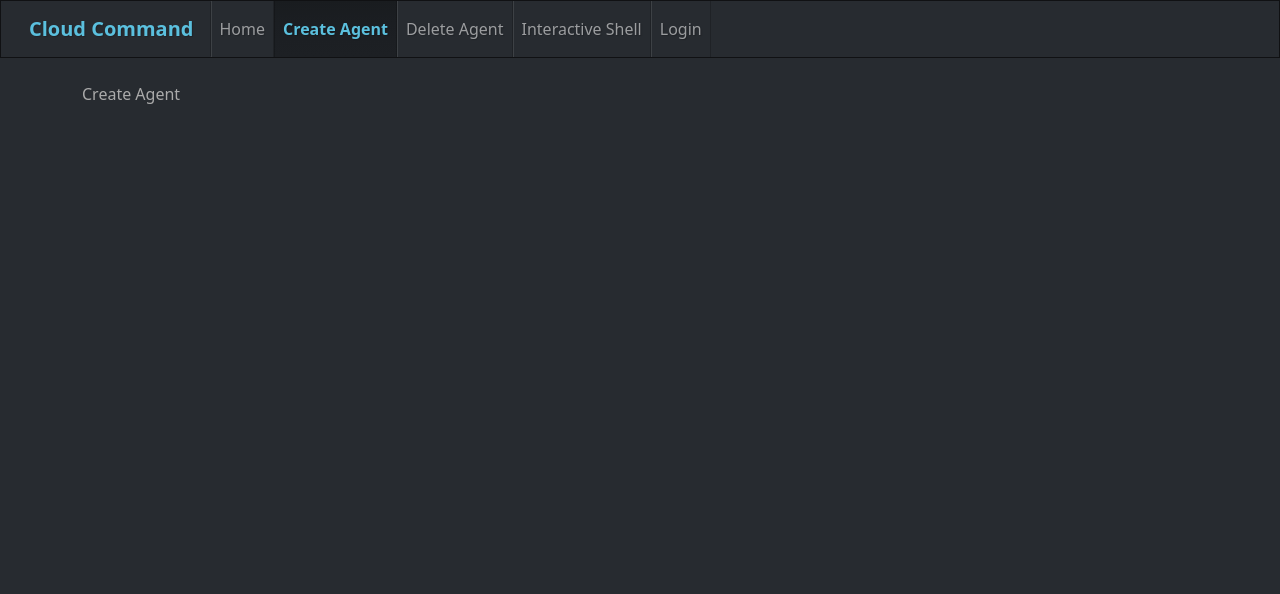
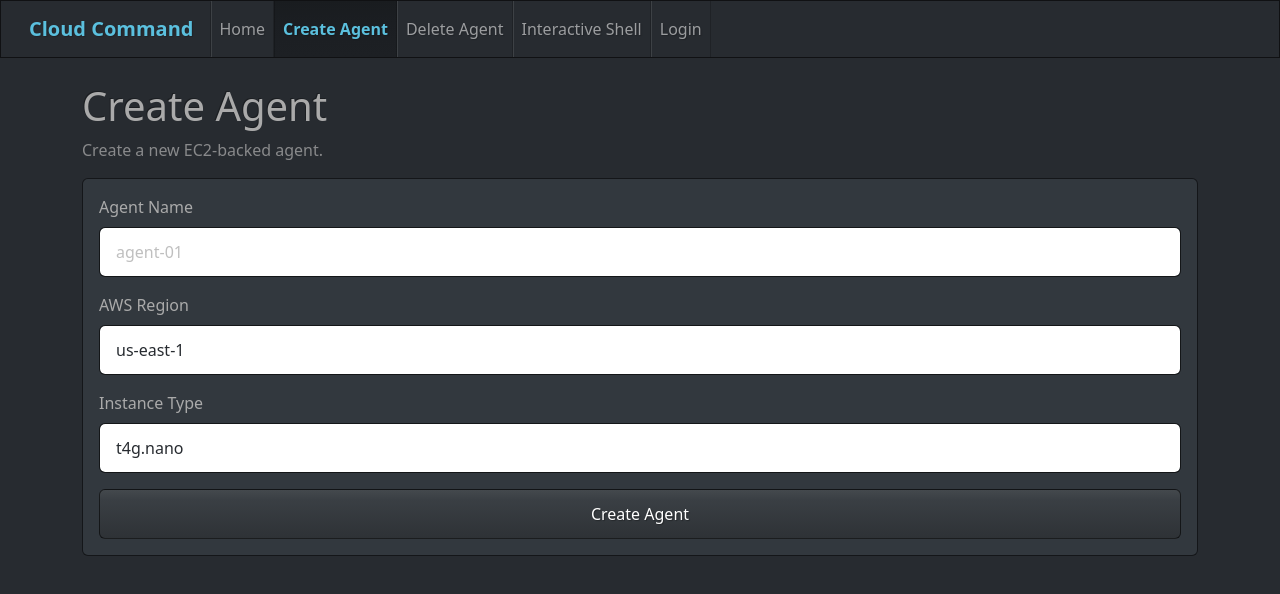
Before and after one commit to Androsh7/cloud_command, a React app in the folder frontend/: page /create_agent in a window 1280 px wide. Shown: the top 594 px of the page. Built offline with nearby package versions, Linux system fonts and the light colour scheme; the HTML template or start-up script is replaced by a standard one.

Commit message:
Created basic create/delete/home pages

```diff
--- a/frontend/src/components/Api.tsx
+++ b/frontend/src/components/Api.tsx
@@ -2,7 +2,6 @@ import axios, { type AxiosRequestConfig } from "axios";
 import {
   AgentModelSchema,
   CommandModelSchema,
-  CreateEC2AgentModelSchema,
   type AgentModel,
 } from "./Models";
 import { ZodType } from "zod";
@@ -26,10 +25,14 @@ export function getAgents(): Promise<AgentModel[]> {
   });
 }
 
-export function createAgent(region: string, instanceType: string) {
-  return axiosZod(CreateEC2AgentModelSchema, {
+export function createAgent(
+  name: string,
+  region: string,
+  instanceType: string,
+) {
+  return api.request<void>({
     method: "POST",
-    url: "/agents",
+    url: `/agent/${name}/create`,
     data: {
       region,
       instance_type: instanceType,
@@ -38,13 +41,13 @@ export function createAgent(region: string, instanceType: string) {
 }
 
 export function deleteAgent(name: string) {
-  return api.delete(`/agents/${name}`);
+  return api.delete(`/agent/${name}/delete`);
 }
 
 export function executeCommand(agentName: string, command: string) {
   return axiosZod(CommandModelSchema, {
     method: "POST",
-    url: `/agents/${agentName}/execute_command`,
+    url: `/agent/${agentName}/command/run`,
     data: {
       command,
     },
--- a/frontend/src/pages/CreateAgent.tsx
+++ b/frontend/src/pages/CreateAgent.tsx
@@ -1,3 +1,104 @@
+import { useState } from "react";
+import { useMutation, useQueryClient } from "@tanstack/react-query";
+import { createAgent } from "../components/Api";
+
 export default function CreateAgent() {
-  return <div className="container mt-4">Create Agent</div>;
+  const queryClient = useQueryClient();
+  const [name, setName] = useState("");
+  const [region, setRegion] = useState("us-east-1");
+  const [instanceType, setInstanceType] = useState("t4g.nano");
+  const [successMessage, setSuccessMessage] = useState<string | null>(null);
+
+  const createAgentMutation = useMutation({
+    mutationFn: ({
+      name,
+      region,
+      instanceType,
+    }: {
+      name: string;
+      region: string;
+      instanceType: string;
+    }) => createAgent(name, region, instanceType),
+    onSuccess: (_, variables) => {
+      queryClient.invalidateQueries({ queryKey: ["agents"] });
+      setSuccessMessage(`Agent creation request sent: ${variables.name}.`);
+    },
+    onError: () => {
+      setSuccessMessage(null);
+    },
+  });
+
+  function handleSubmit(event: React.FormEvent<HTMLFormElement>) {
+    event.preventDefault();
+    createAgentMutation.mutate({ name, region, instanceType });
+  }
+
+  return (
+    <div className="container mt-4">
+      <h1>Create Agent</h1>
+      <p className="text-muted">Create a new EC2-backed agent.</p>
+
+      <form className="card p-3" onSubmit={handleSubmit}>
+        <div className="mb-3">
+          <label className="form-label" htmlFor="name">
+            Agent Name
+          </label>
+          <input
+            id="name"
+            className="form-control"
+            value={name}
+            onChange={(event) => setName(event.target.value)}
+            placeholder="agent-01"
+            required
+          />
+        </div>
+
+        <div className="mb-3">
+          <label className="form-label" htmlFor="region">
+            AWS Region
+          </label>
+          <input
+            id="region"
+            className="form-control"
+            value={region}
+            onChange={(event) => setRegion(event.target.value)}
+            placeholder="us-east-1"
+            required
+          />
+        </div>
+
+        <div className="mb-3">
+          <label className="form-label" htmlFor="instanceType">
+            Instance Type
+          </label>
+          <input
+            id="instanceType"
+            className="form-control"
+            value={instanceType}
+            onChange={(event) => setInstanceType(event.target.value)}
+            placeholder="t2.micro"
+            required
+          />
+        </div>
+
+        <button
+          type="submit"
+          className="btn btn-primary"
+          disabled={createAgentMutation.isPending}
+        >
+          {createAgentMutation.isPending ? "Creating..." : "Create Agent"}
+        </button>
+      </form>
+
+      {successMessage ? (
+        <div className="alert alert-success mt-3 mb-0">{successMessage}</div>
+      ) : null}
+
+      {createAgentMutation.error ? (
+        <div className="alert alert-danger mt-3 mb-0">
+          Failed to create agent: {(createAgentMutation.error as Error).message}
+        </div>
+      ) : null}
+    </div>
+  );
 }
--- a/frontend/src/pages/DeleteAgent.tsx
+++ b/frontend/src/pages/DeleteAgent.tsx
@@ -1,3 +1,76 @@
+import { useMutation, useQuery, useQueryClient } from "@tanstack/react-query";
+import { deleteAgent, getAgents } from "../components/Api";
+
 export default function DeleteAgent() {
-  return <div className="container mt-4">Delete Agent</div>;
+  const queryClient = useQueryClient();
+
+  const {
+    data: agents,
+    isLoading,
+    error,
+  } = useQuery({
+    queryKey: ["agents"],
+    queryFn: () => getAgents(),
+    refetchInterval: 5000,
+  });
+
+  const deleteAgentMutation = useMutation({
+    mutationFn: (name: string) => deleteAgent(name),
+    onSuccess: () => {
+      queryClient.invalidateQueries({ queryKey: ["agents"] });
+    },
+  });
+
+  function onDelete(name: string) {
+    deleteAgentMutation.mutate(name);
+  }
+
+  return (
+    <div className="container mt-4">
+      <h1>Delete Agent</h1>
+      <p className="text-muted">Select an agent and remove it.</p>
+
+      {isLoading ? <p>Loading agents...</p> : null}
+
+      {error ? (
+        <div className="alert alert-danger">
+          Failed to fetch agents: {(error as Error).message}
+        </div>
+      ) : null}
+
+      {!isLoading && !error && agents?.length === 0 ? (
+        <p>No agents available to delete.</p>
+      ) : null}
+
+      {!isLoading && !error && agents && agents.length > 0 ? (
+        <div className="list-group">
+          {agents.map((agent) => (
+            <div
+              key={agent.name}
+              className="list-group-item d-flex justify-content-between align-items-center"
+            >
+              <div>
+                <div className="fw-bold">{agent.name}</div>
+                <small className="text-muted">{agent.state}</small>
+              </div>
+              <button
+                type="button"
+                className="btn btn-danger btn-sm"
+                onClick={() => onDelete(agent.name)}
+                disabled={deleteAgentMutation.isPending}
+              >
+                {deleteAgentMutation.isPending ? "Deleting..." : "Delete"}
+              </button>
+            </div>
+          ))}
+        </div>
+      ) : null}
+
+      {deleteAgentMutation.error ? (
+        <div className="alert alert-danger mt-3 mb-0">
+          Failed to delete agent: {(deleteAgentMutation.error as Error).message}
+        </div>
+      ) : null}
+    </div>
+  );
 }
--- a/frontend/src/pages/Home.tsx
+++ b/frontend/src/pages/Home.tsx
@@ -1,3 +1,51 @@
+import { useQuery } from "@tanstack/react-query";
+import { getAgents } from "../components/Api";
+
 export default function Home() {
-  return <div className="container mt-4">Home</div>;
+  const {
+    data: agents,
+    isLoading,
+    error,
+  } = useQuery({
+    queryKey: ["agents"],
+    queryFn: () => getAgents(),
+    refetchInterval: 5000,
+  });
+  if (isLoading) {
+    return <div className="container mt-4">Loading...</div>;
+  }
+  if (error) {
+    return (
+      <div className="container mt-4">
+        Error fetching agents: {(error as Error).message}
+      </div>
+    );
+  }
+  return (
+    <div className="container mt-4">
+      <h1>Agents</h1>
+      {agents?.length === 0 ? (
+        <p>No agents found. Create one to get started.</p>
+      ) : (
+        <div className="list-group">
+          {agents?.map((agent) => (
+            <div
+              key={agent.name}
+              className="list-group-item list-group-item-action flex-column align-items-start"
+            >
+              <div className="d-flex w-100 justify-content-between">
+                <h5 className="mb-1">{agent.name}</h5>
+                <small>{agent.state}</small>
+              </div>
+              <p className="mb-1">
+                {agent.public_ip_address
+                  ? `Public IP: ${agent.public_ip_address}`
+                  : "No public IP address"}
+              </p>
+            </div>
+          ))}
+        </div>
+      )}
+    </div>
+  );
 }
```
